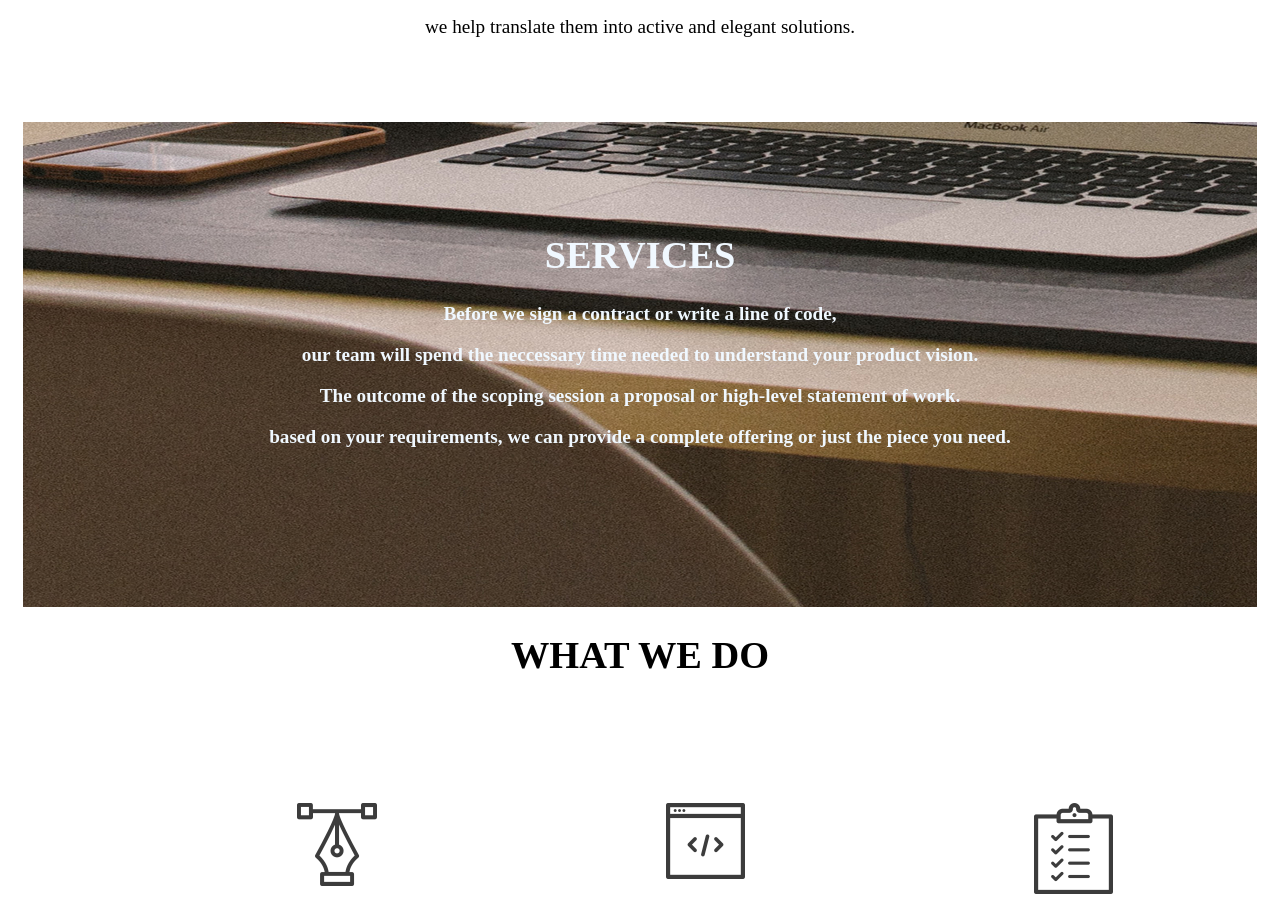
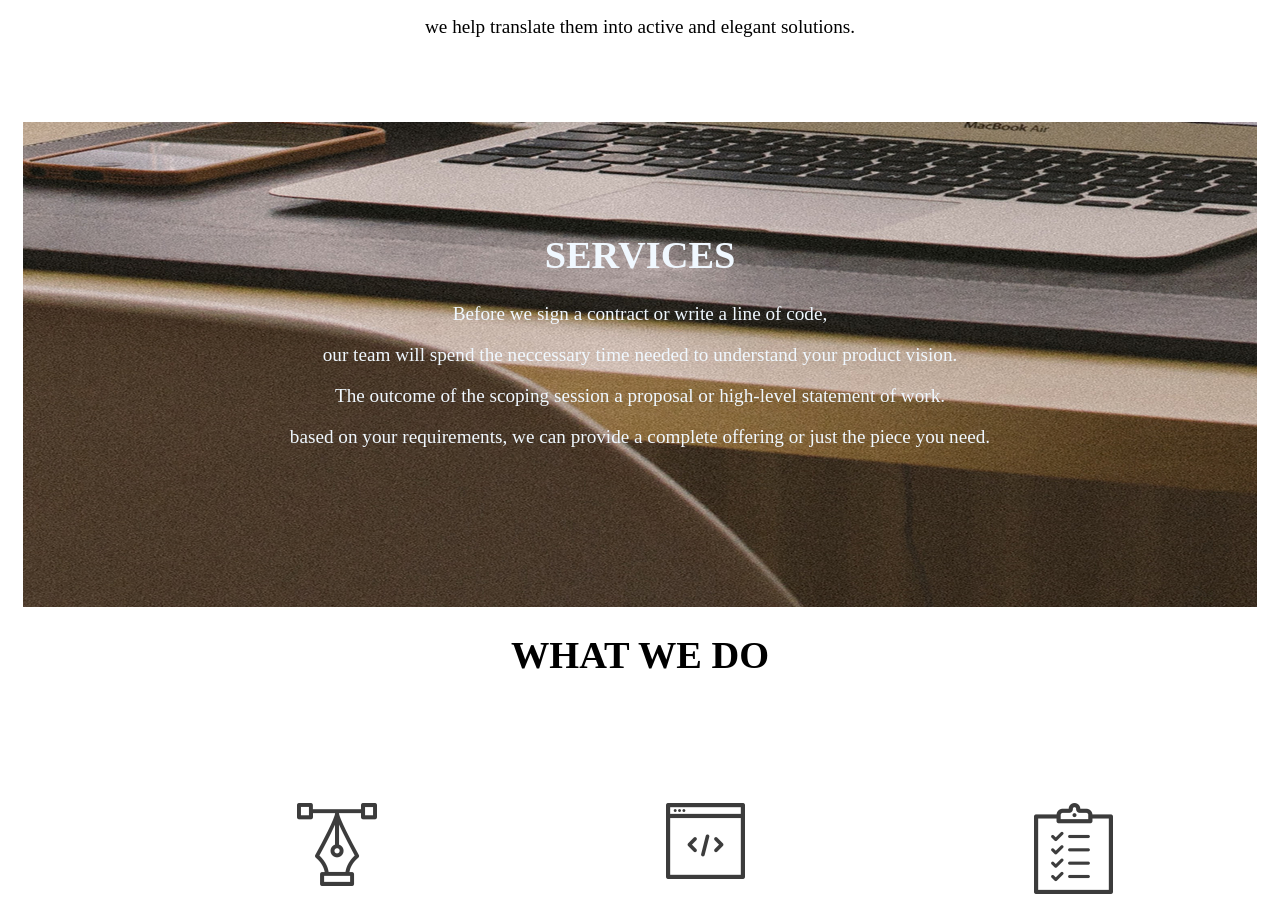
Before and after one commit to Shamibei/Delani-studio, a plain HTML site: page index.html in a window 1280 px wide. Shown: the part 1167-2089 px from the top of the page. Drawn offline with nearby package versions, Linux system fonts and the light colour scheme.

Commit message:
remove bold text

```diff
--- a/css/style.css
+++ b/css/style.css
@@ -24,7 +24,6 @@ padding-bottom: 50px;
     padding-top: 85px;
     margin: 15px;
     text-align: center;
-    font-weight: bold;
     color: aliceblue;
     background-image: url(../images/s_image.jpg);
     height: 400px;
```
